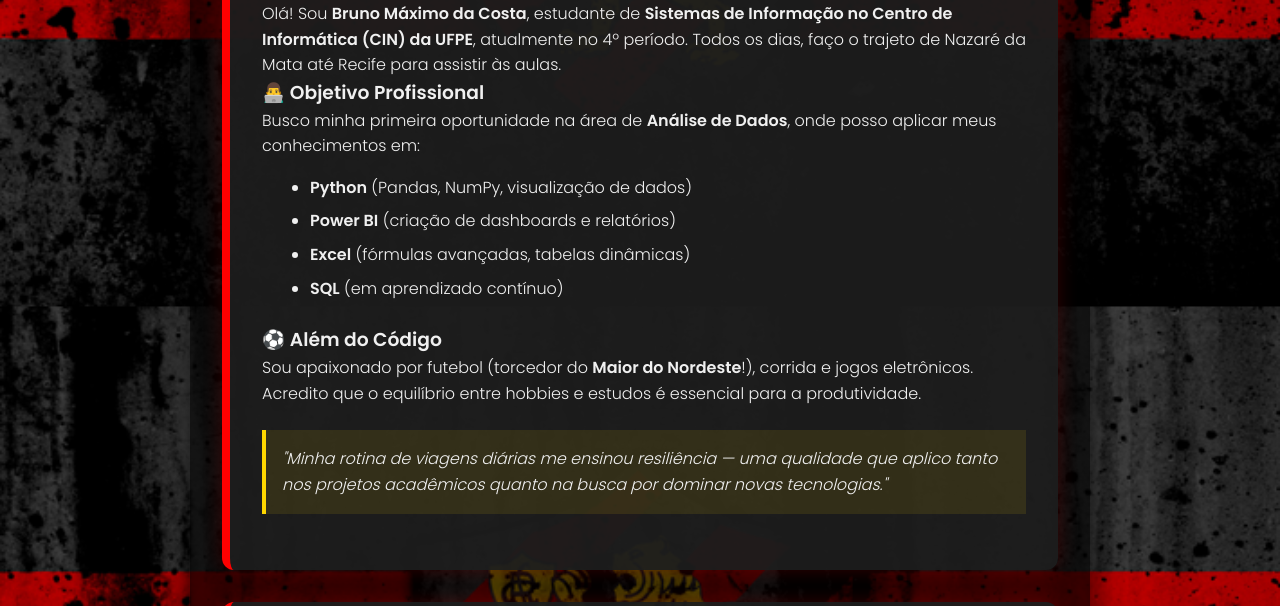
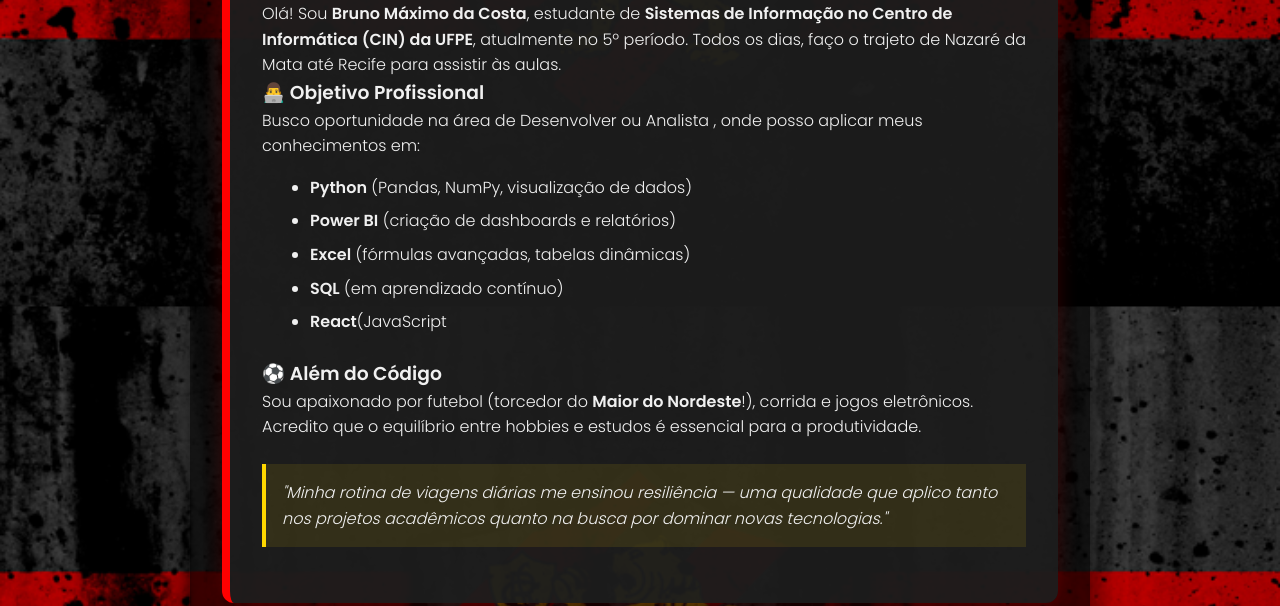
Before and after one commit to brunoMaximo5/my-website, a plain HTML site: page index.html in a window 1280 px wide. Shown: the part 494-1100 px from the top of the page. Drawn offline with Linux system fonts and the light colour scheme.

Commit message:
Update index.html

```diff
--- a/index.html
+++ b/index.html
@@ -25,15 +25,16 @@
     <section id="sobre" class="card">
         <h2>Sobre Mim</h2>
 
-        <p>Olá! Sou <strong>Bruno Máximo da Costa</strong>, estudante de <strong>Sistemas de Informação no Centro de Informática (CIN) da UFPE</strong>, atualmente no 4º período. Todos os dias, faço o trajeto de Nazaré da Mata até Recife para assistir às aulas.</p>
+        <p>Olá! Sou <strong>Bruno Máximo da Costa</strong>, estudante de <strong>Sistemas de Informação no Centro de Informática (CIN) da UFPE</strong>, atualmente no 5º período. Todos os dias, faço o trajeto de Nazaré da Mata até Recife para assistir às aulas.</p>
 
         <h3>👨‍💻 Objetivo Profissional</h3>
-        <p>Busco minha primeira oportunidade na área de <strong>Análise de Dados</strong>, onde posso aplicar meus conhecimentos em:</p>
+        <p>Busco oportunidade na área de Desenvolver ou Analista <strong></strong>, onde posso aplicar meus conhecimentos em:</p>
         <ul class="skills-list">
           <li><strong>Python</strong> (Pandas, NumPy, visualização de dados)</li>
           <li><strong>Power BI</strong> (criação de dashboards e relatórios)</li>
           <li><strong>Excel</strong> (fórmulas avançadas, tabelas dinâmicas)</li>
           <li><strong>SQL</strong> (em aprendizado contínuo)</li>
+          <li><strong>React</strong>(JavaScript</li>
         </ul>
 
         <h3>⚽ Além do Código</h3>
```
